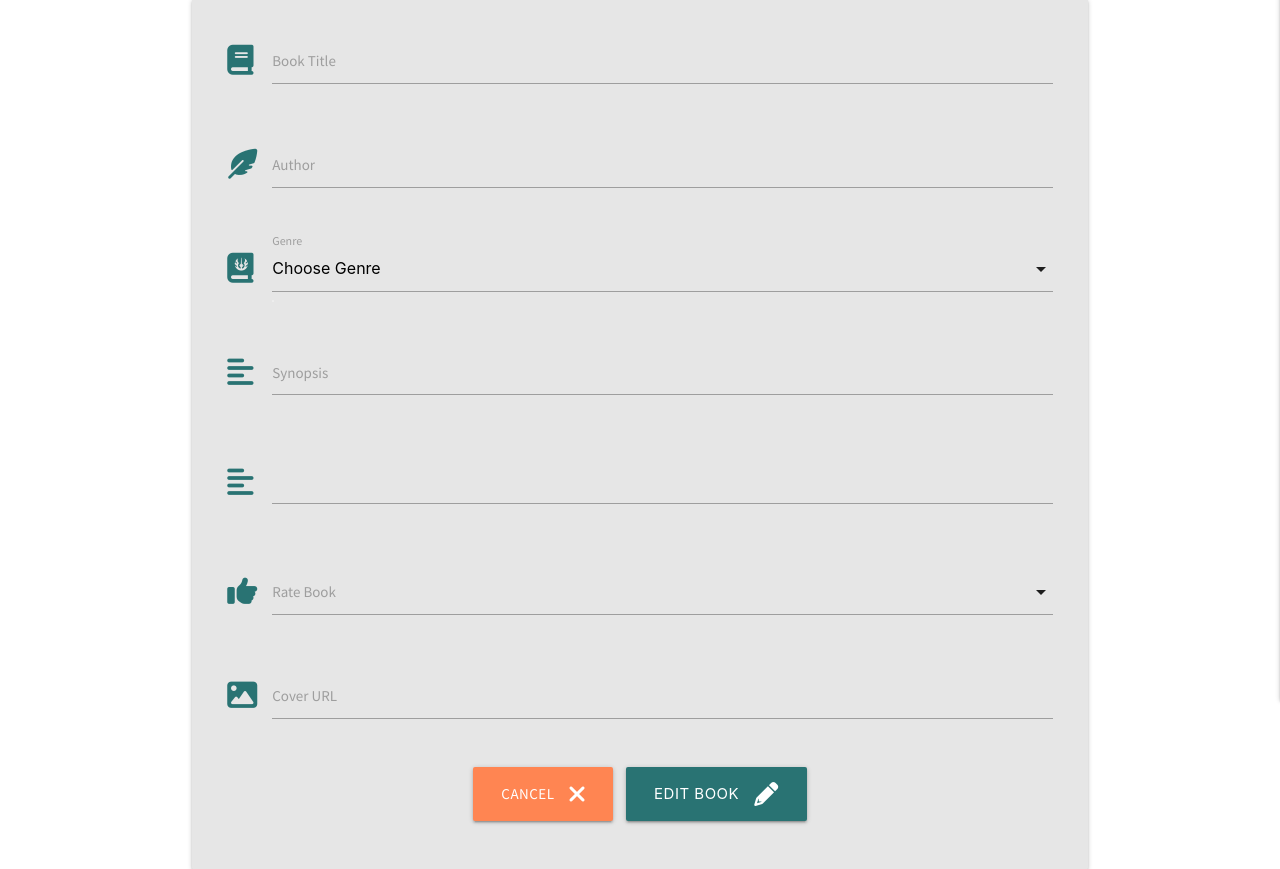
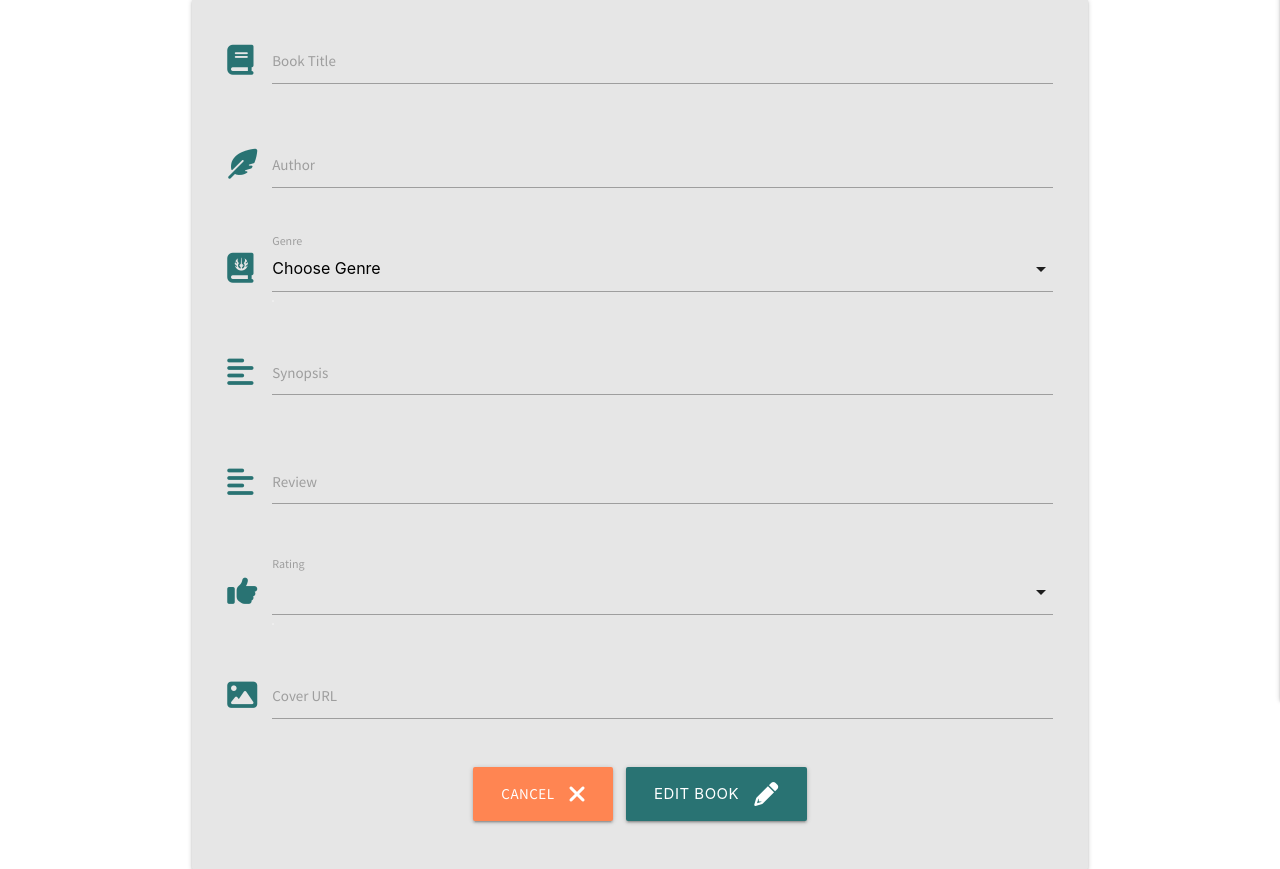
Before and after one commit to SimGriff/bookworm-project3, a Flask app: template templates/edit_book.html in a window 1280 px wide. Shown: the part 160-1029 px from the top of the page. Run offline with Flask 2, Linux system fonts and the light colour scheme; the template is opened without the code that fills it, so the values that code supplies are empty; some libraries are stand-ins or nearby versions; some web fonts are replaced.

Commit message:
Corrected dropdown labels for Edit Book.

```diff
--- a/app.py
+++ b/app.py
@@ -3,7 +3,6 @@ Code Institute Task Manager Mini Project followed
 and adapted for this project
 
 """
-
 import os
 from flask import (
     Flask, flash, render_template,
--- a/templates/edit_book.html
+++ b/templates/edit_book.html
@@ -59,15 +59,15 @@
                         maxlength="50" class="materialize-textarea validate" required>
                         {{- book.review -}}
                     </textarea>
+                    <label for="review">Review</label>
                 </div>
             </div>
             <!-- rating -->
             <div class="row">
                 <div class="input-field col s12">
                     <i class="fa-solid fa-thumbs-up prefix"></i>
-                    <label for="rating">Rate Book</label>
-                        <select name="rating" id="rating">
-                            <option disabled selected value></option>
+                        <select name="rating" id="rating" class="validate" required>
+                            <option disabled selected value>{{ book.rating }}</option>
                             <option value="0">0</option>
                             <option value="1">1</option>
                             <option value="2">2</option>
@@ -75,6 +75,7 @@
                             <option value="4">4</option>
                             <option value="5">5</option>
                         </select>
+                    <label for="rating">Rating</label>
                 </div>
             </div>
             <!-- cover url -->
```
